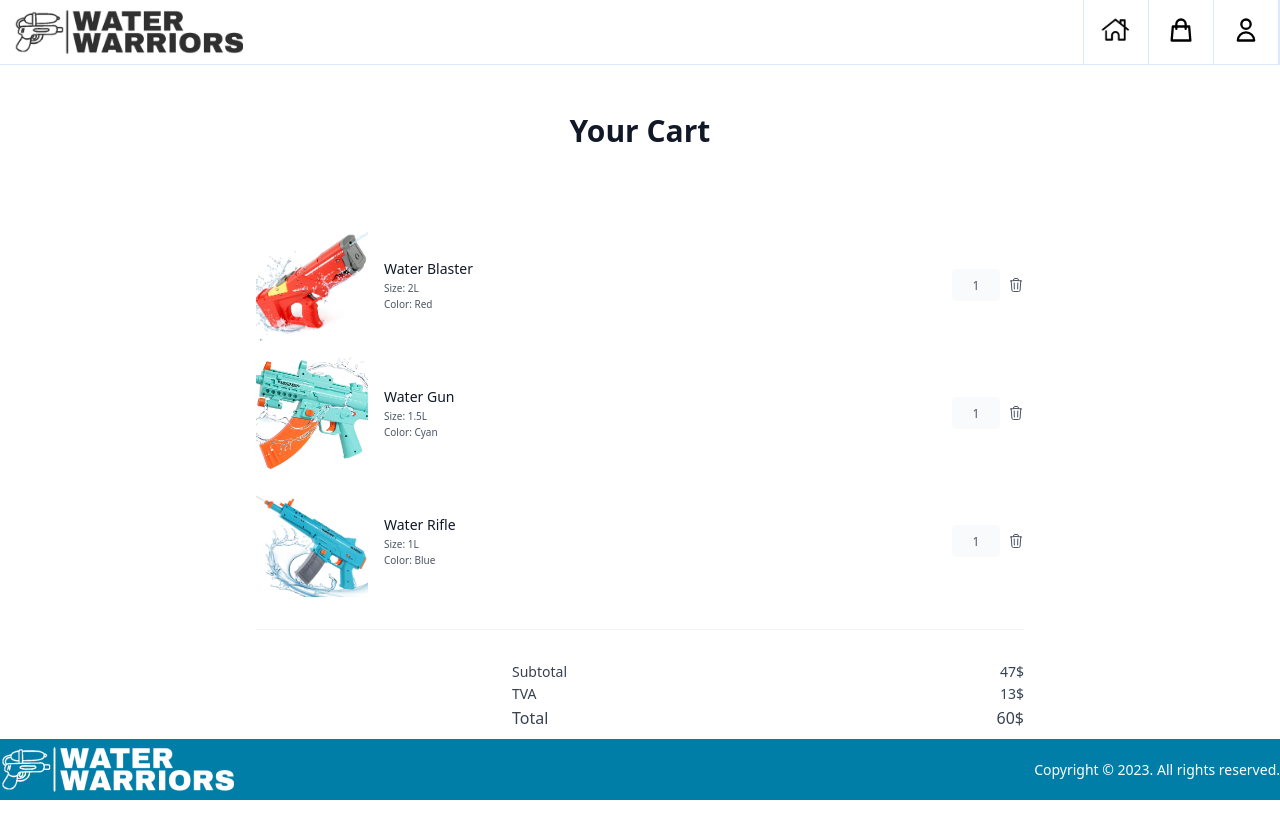
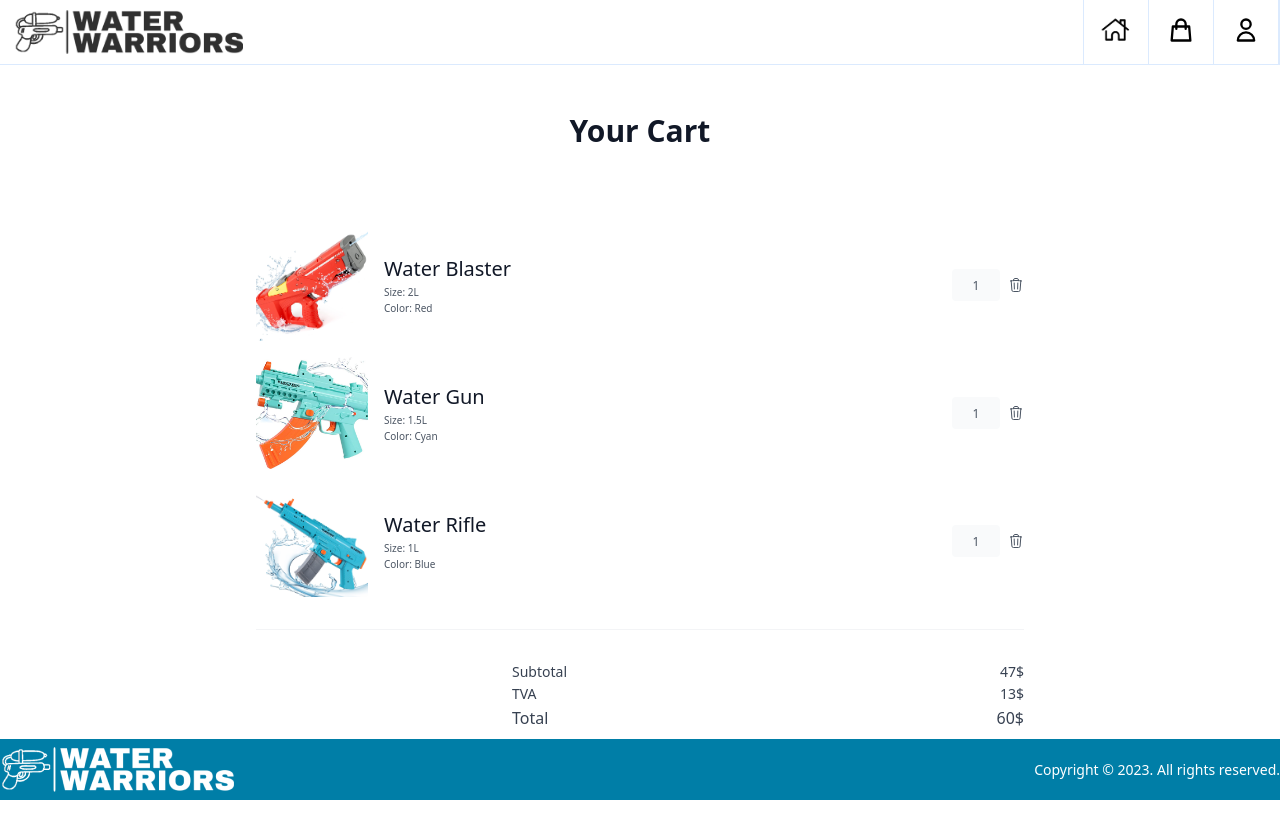
Before and after one commit to yoyo53/OnlineStore, a Vue app in the folder front/: page /cart in a window 1280 px wide. Built offline with nearby package versions, Linux system fonts and the light colour scheme.

Commit message:
Update PageCart.vue

```diff
--- a/front/src/views/PageCart.vue
+++ b/front/src/views/PageCart.vue
@@ -17,7 +17,7 @@
                 />
 
                 <div>
-                  <h3 class="text-sm text-gray-900">Water Blaster</h3>
+                  <h3 class="text-xl text-gray-900">Water Blaster</h3>
 
                   <dl class="mt-0.5 space-y-px text-[10px] text-gray-600">
                     <div>
@@ -74,7 +74,7 @@
                 />
 
                 <div>
-                  <h3 class="text-sm text-gray-900">Water Gun</h3>
+                  <h3 class="text-xl text-gray-900">Water Gun</h3>
 
                   <dl class="mt-0.5 space-y-px text-[10px] text-gray-600">
                     <div>
@@ -131,7 +131,7 @@
                 />
 
                 <div>
-                  <h3 class="text-sm text-gray-900">Water Rifle</h3>
+                  <h3 class="text-xl text-gray-900">Water Rifle</h3>
 
                   <dl class="mt-0.5 space-y-px text-[10px] text-gray-600">
                     <div>
```
